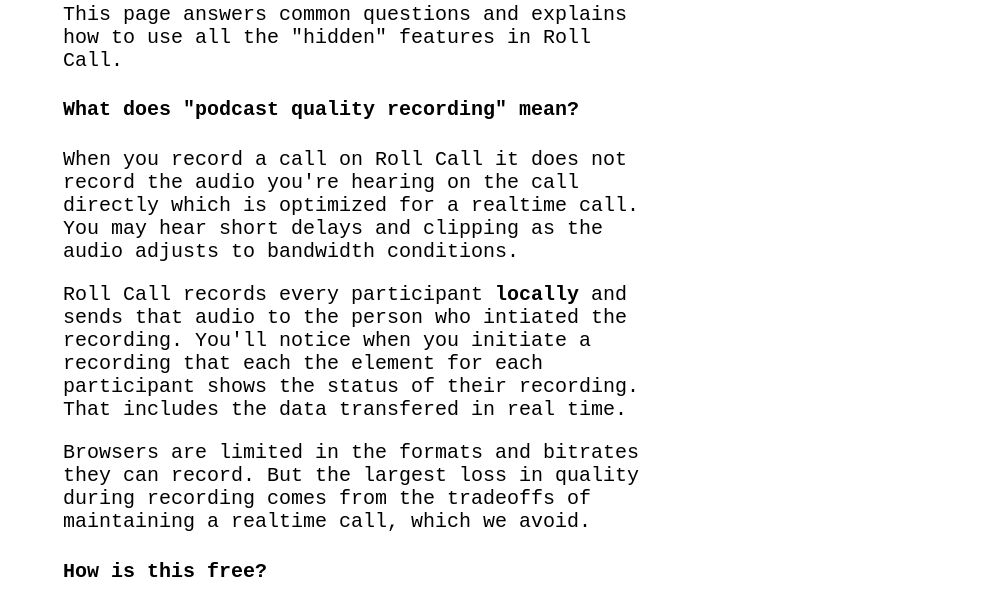
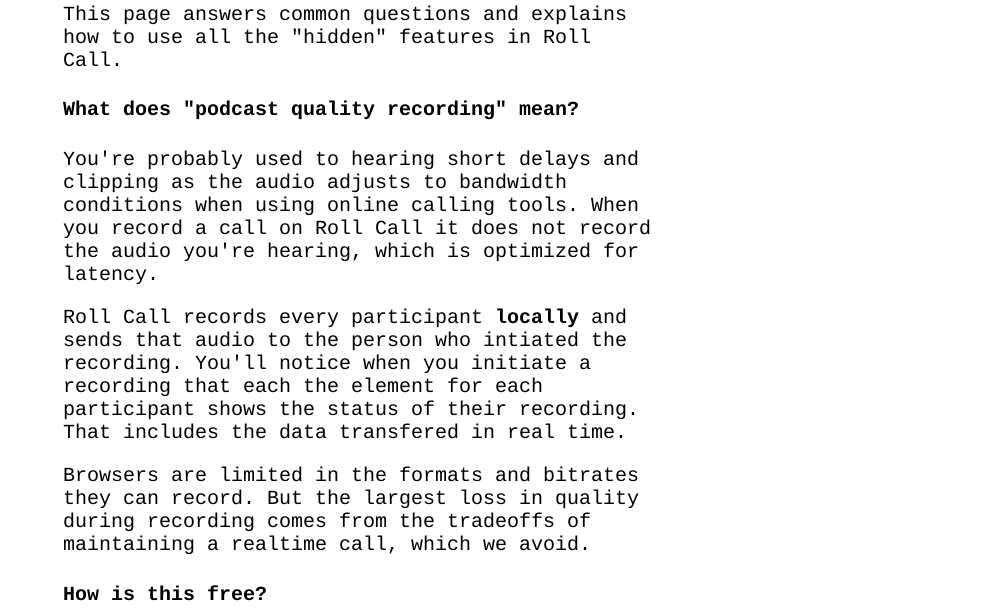
Before and after one commit to mikeal/roll-call, a website: page faq.html in a window 1280 px wide. Shown: the part 159-769 px from the top of the page, without its empty margins (277-1280 px from the left). Drawn offline with Linux system fonts and the light colour scheme.

Commit message:
fix(fonts): Fixing more monospace declarations.

```diff
--- a/components/record.js
+++ b/components/record.js
@@ -101,7 +101,7 @@
       display: flex;
       border-radius: 5px;
       border: 1px solid #E0E1E2;
-      font-family: monospace;
+      font-family: Courier;
       font-size: 20px;
       flex-direction: column;
       padding: 5px 5px 1px 5px;
--- a/faq.html
+++ b/faq.html
@@ -17,7 +17,7 @@
 
     <style>
       welcome-message {
-        font-family: monospace;
+        font-family: Courier;
         font-size: 20px;
         display: flex;
         justify-content: center;
@@ -30,7 +30,6 @@
         cursor: pointer;
         text-decoration: none;
       }
-
       </style>
       <welcome-message>
         <faq-container>
@@ -45,10 +44,11 @@
           </p>
           <h4>What does "podcast quality recording" mean?</h4>
           <p>
+            You're probably used to hearing short delays
+            and clipping as the audio adjusts to bandwidth conditions
+            when using online calling tools.
             When you record a call on Roll Call it does not record
-            the audio you're hearing on the call directly which
-            is optimized for a realtime call. You may hear short delays
-            and clipping as the audio adjusts to bandwidth conditions.
+            the audio you're hearing, which is optimized for latency.
           </p>
           <p>
             Roll Call records every participant <strong>locally</strong> and
--- a/index.js
+++ b/index.js
@@ -13,7 +13,7 @@
   `
   <style>
   welcome-message {
-    font-family: monospace;
+    font-family: Courier;
     font-size: 45px;
     display: flex;
     justify-content: center;
```
Also changed, not shown: index.html (+0 -1 lines).
